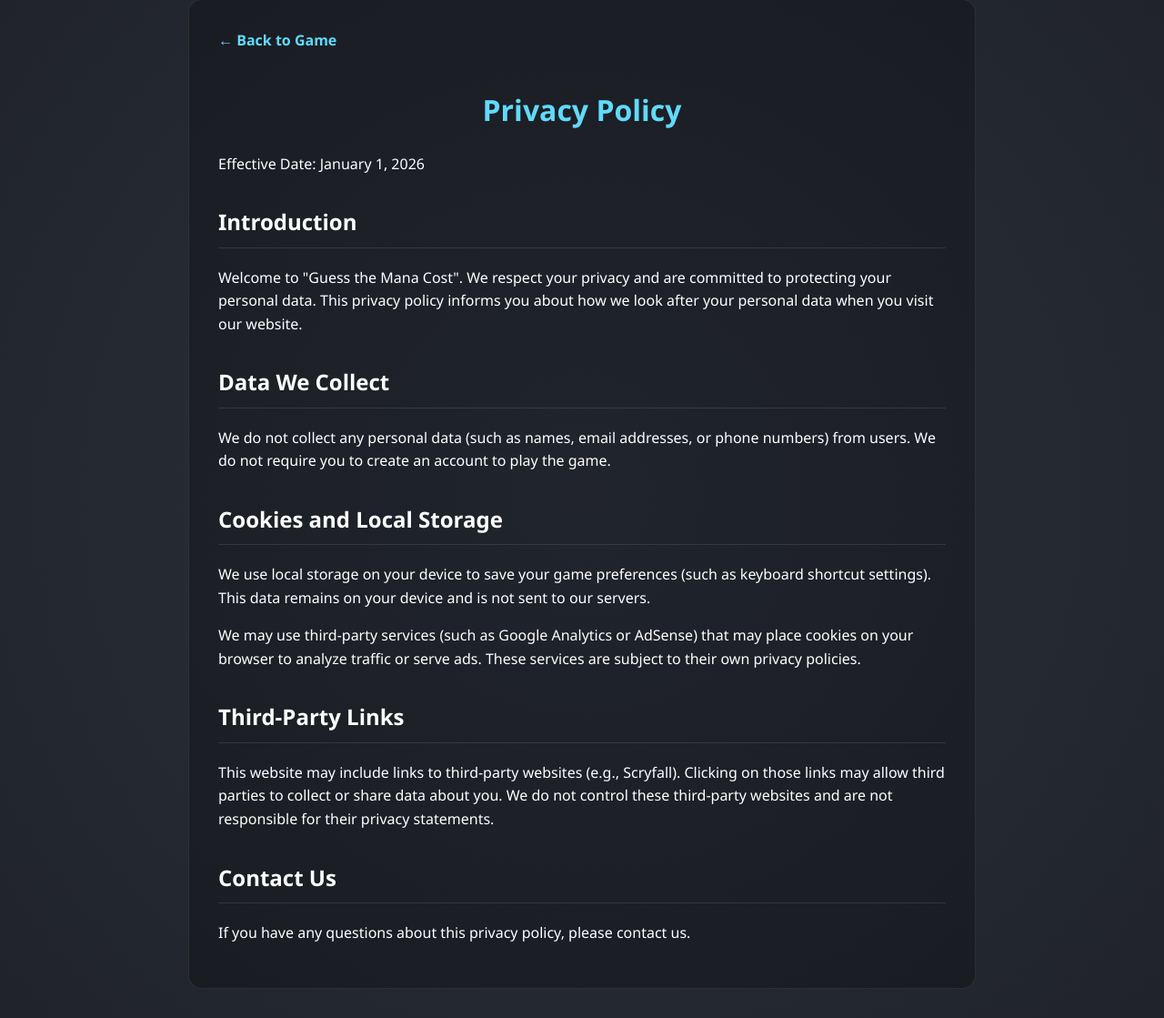
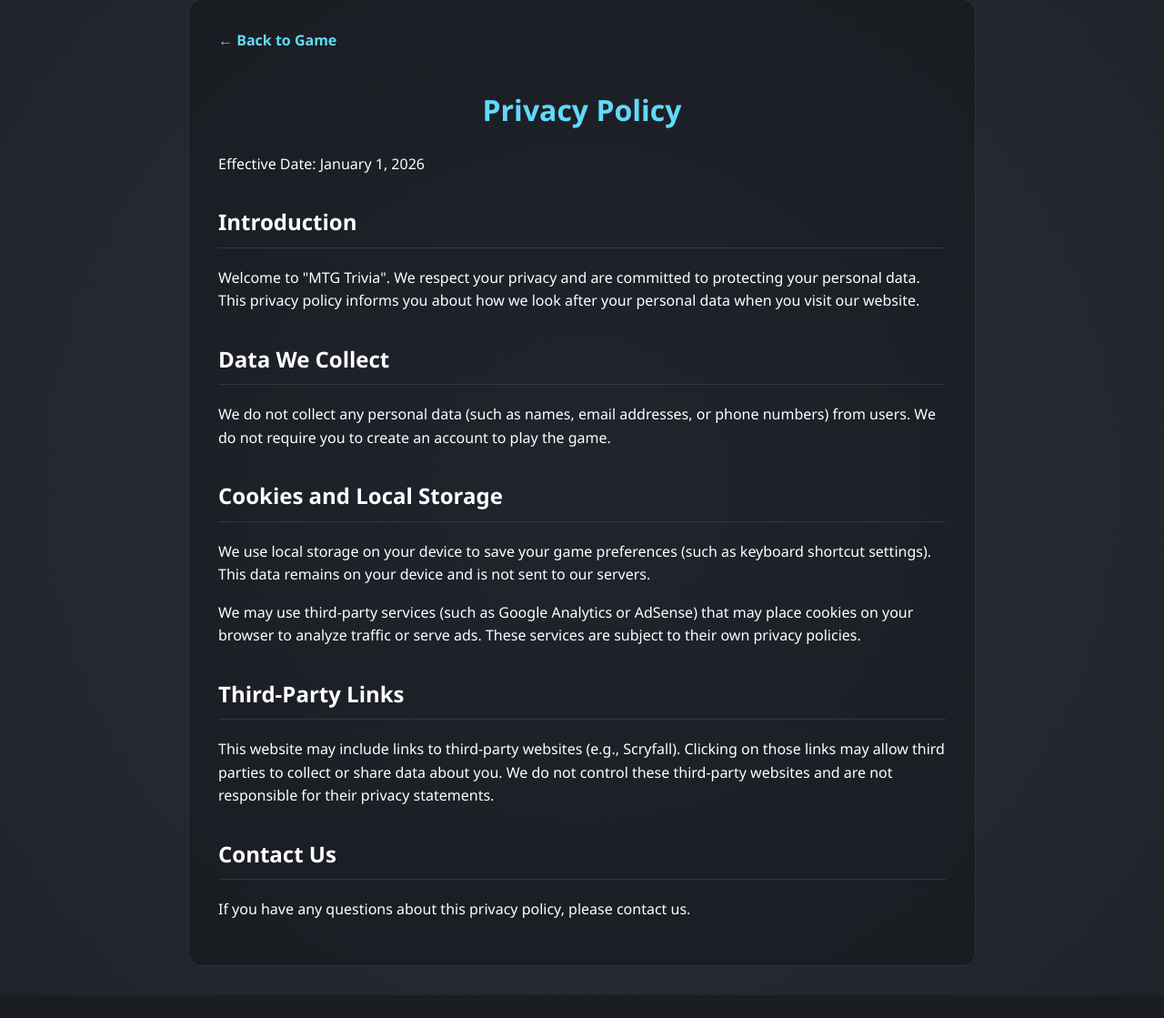
Before and after one commit to ioannismil/mtgguessmanacost, a Flask app: page /privacy in a window 1280 px wide. Shown: the part 33-1152 px from the top of the page at 91% size. After the commit the page ends 1127 px from the top, so only its background shows below. Run offline with Flask 3, Linux system fonts and the light colour scheme.

Commit message:
updated privacy policy

```diff
--- a/templates/privacy.html
+++ b/templates/privacy.html
@@ -68,7 +68,7 @@
         <p>Effective Date: January 1, 2026</p>
 
         <h2>Introduction</h2>
-        <p>Welcome to "Guess the Mana Cost". We respect your privacy and are committed to protecting your personal data.
+        <p>Welcome to "MTG Trivia". We respect your privacy and are committed to protecting your personal data.
             This privacy policy informs you about how we look after your personal data when you visit our website.</p>
 
         <h2>Data We Collect</h2>
```
